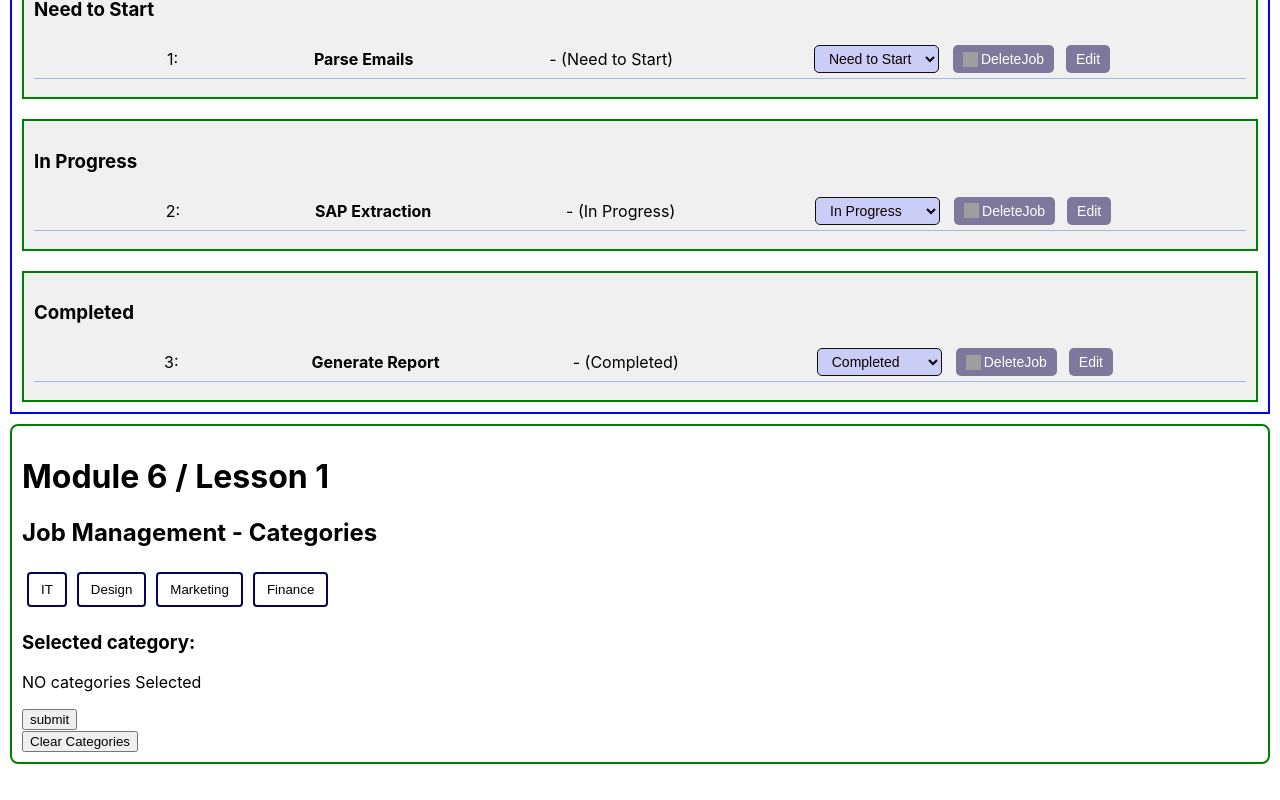
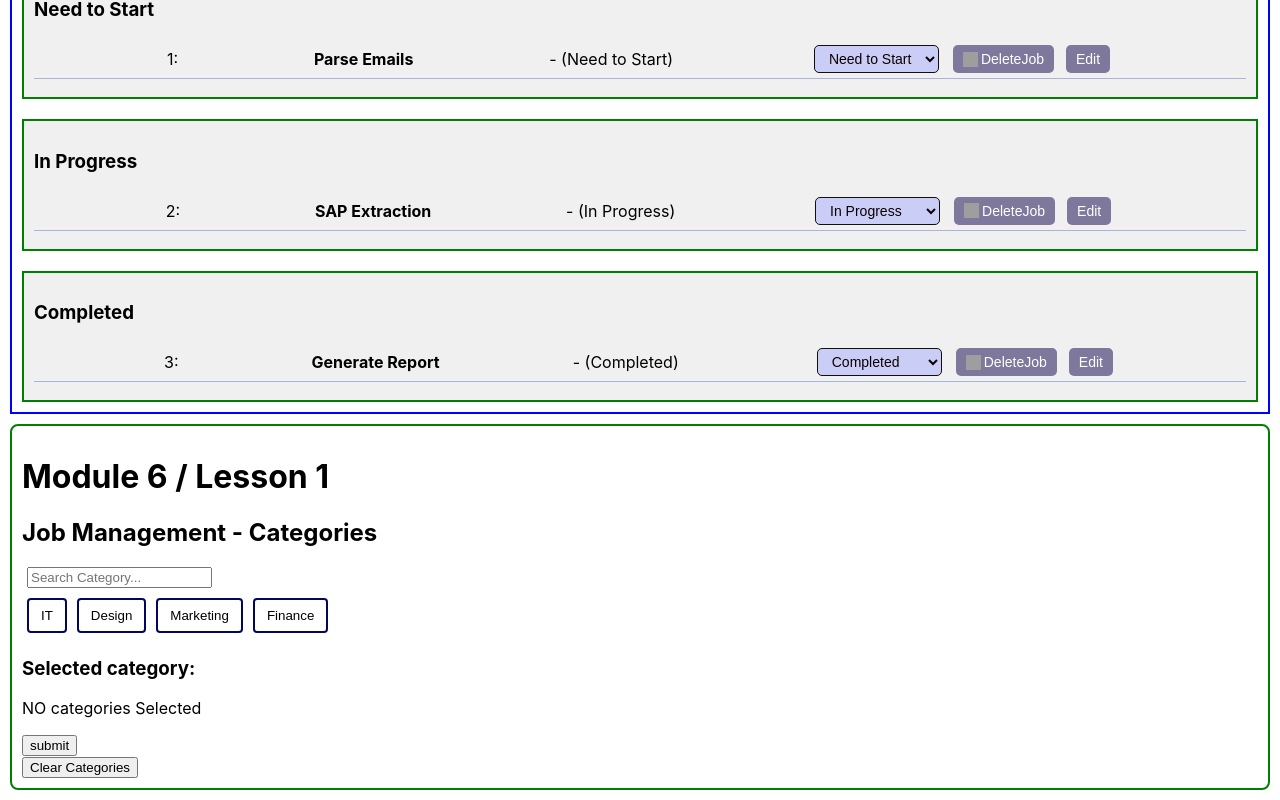
Before and after one commit to youweb3/Module-3-React-Skill, a React (Create React App) app in the folder my-app/: page / in a window 1280 px wide. Shown: the part 4470-5270 px from the top of the page. Before the commit the page ends 5244 px from the top, so only its background shows below. Built offline with nearby package versions, Linux system fonts and the light colour scheme; grey boxes are pictures that could not be loaded.

Commit message:
added_search_filter_feature
Add a search or filter functionality to the category list for easier selection.

```diff
--- a/my-app/src/ComponentModule6/Lesson1/JobManagementCategory.css
+++ b/my-app/src/ComponentModule6/Lesson1/JobManagementCategory.css
@@ -39,3 +39,8 @@
   font-size: 14px;
   font-size: bold;
 }
+
+.search-item{
+  display: flex;
+  margin: 5px;
+}
--- a/my-app/src/ComponentModule6/Lesson1/JobManagementCategory.js
+++ b/my-app/src/ComponentModule6/Lesson1/JobManagementCategory.js
@@ -11,6 +11,7 @@ const JobManagementCategory = () => {
   });
 
   const [error, setError] = useState('');
+  const [searchTerm, setSearchTerm] = useState('');
 
   const availableCategories = ["IT", "Design", "Marketing", "Finance"]; //
 
@@ -22,7 +23,7 @@ const JobManagementCategory = () => {
       setJobDetails({ ...jobDetails, categories: newCategories });
     } else {
 
-      if (jobDetails.categories.length >=3) {
+      if (jobDetails.categories.length >= 3) {
         alert('You can only select up to 3 categories');
         return;
       }
@@ -37,7 +38,7 @@ const JobManagementCategory = () => {
     e.preventDefault();
 
     if (jobDetails.categories.length === 0) {
-      setError('Please select at least on category before sybmitting')
+      setError('Please select at least onE category before submitting')
       return;//
     }
     setError('');
@@ -53,7 +54,15 @@ const JobManagementCategory = () => {
       <h1>Module 6 / Lesson 1</h1>
       <h2>Job Management - Categories</h2>
 
-      {availableCategories.map((cat) => {
+      <input className="search-item"
+        type="text"
+        placeholder="Search Category..."
+        value={searchTerm}
+        onChange={(e) => setSearchTerm(e.target.value)} />
+
+      {availableCategories
+        .filter(cat => cat.toLowerCase().includes(searchTerm.toLowerCase()))
+        .map((cat) => {
           const isSelected = jobDetails.categories.includes(cat);
           return (
             <button
```
Lines whose indentation alone changed are shown as unchanged.
